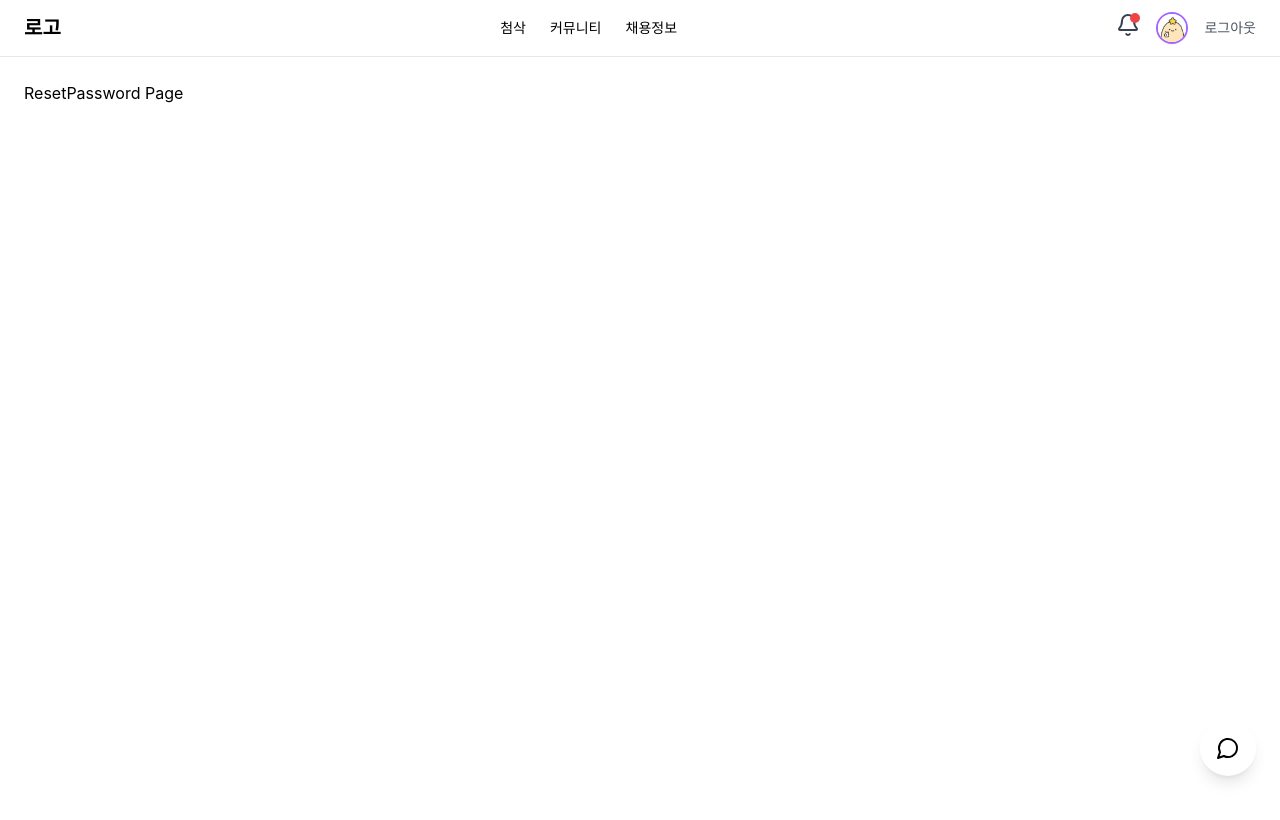
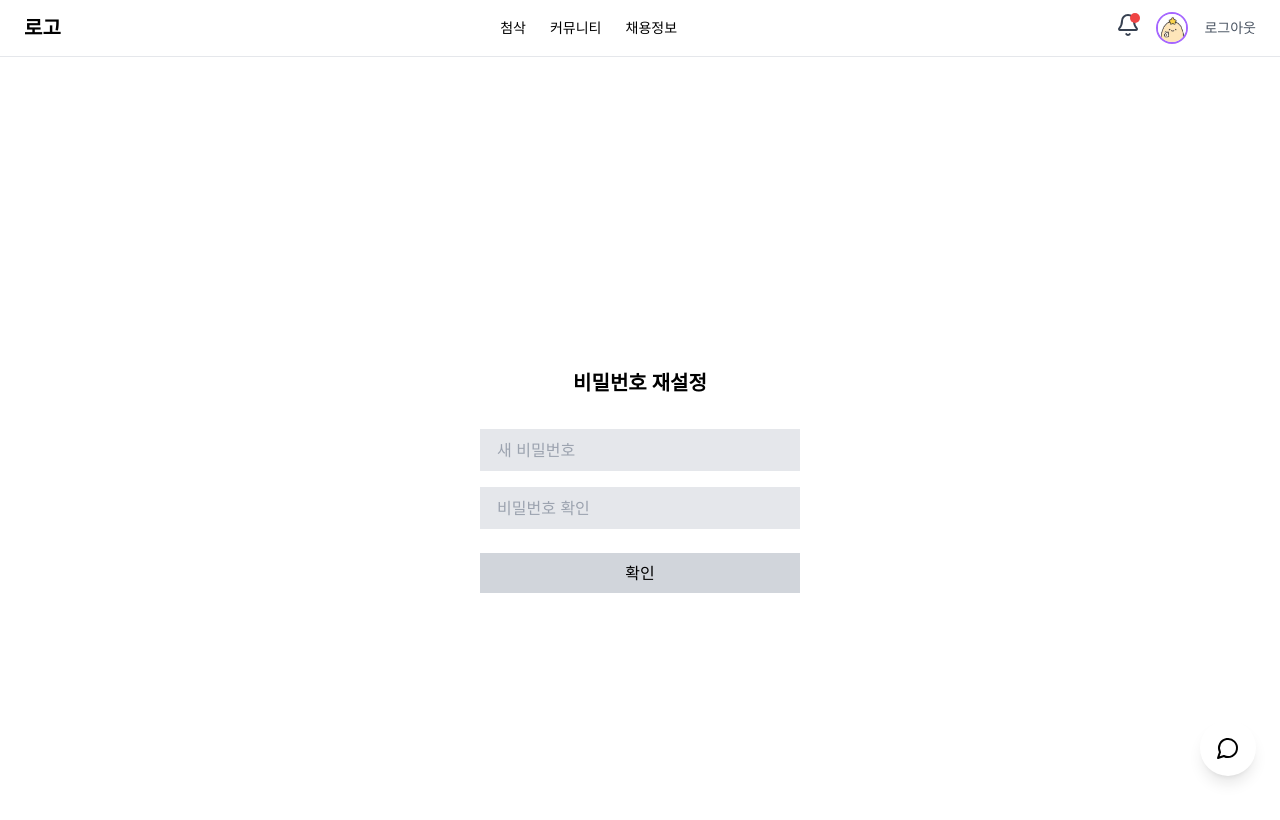
Before and after one commit to KwonAYeong/pofolling_frontend, a React (Create React App) app: page /password/reset in a window 1280 px wide. Shown: the top 820 px of the page. Built offline with nearby package versions, Linux system fonts and the light colour scheme.

Commit message:
feat: 비밀번호 찾기 및 재설정, 멘토 가입  라우트 재설정

```diff
--- a/src/pages/auth/Login.tsx
+++ b/src/pages/auth/Login.tsx
@@ -60,7 +60,7 @@ export default function LoginPage() {
         <div className="mt-6 flex justify-between text-sm text-blue-500 font-medium">
           <button onClick={() => navigate('/Signupmentee')}
             className="px-6 py-2 bg-green-500 text-white rounded">멘티 가입하기</button>
-          <button onClick={() => navigate('/ResetPassword')}>비밀번호 찾기</button>
+          <button onClick={() => navigate('/password/verify')}>비밀번호 찾기</button>
           <button onClick={() => navigate('/SignupMentor')}
             className="px-6 py-2 bg-blue-500 text-white rounded">멘토 가입하기</button>
         </div>
--- a/src/pages/auth/ResetPassword.tsx
+++ b/src/pages/auth/ResetPassword.tsx
@@ -1,5 +1,65 @@
-const ResetPassword = () => {
-    return <div>ResetPassword Page</div>;
+import React, { useState } from 'react';
+import { useNavigate } from 'react-router-dom';
+
+export default function ResetPassword() {
+  const navigate = useNavigate();
+
+  const [password, setPassword] = useState('');
+  const [confirmPassword, setConfirmPassword] = useState('');
+  const [isMatch, setIsMatch] = useState(true);
+
+  const handleSubmit = (e: React.FormEvent) => {
+    e.preventDefault();
+
+    if (!password || !confirmPassword) {
+      alert('비밀번호를 모두 입력해주세요.');
+      return;
+    }
+
+    if (password !== confirmPassword) {
+      setIsMatch(false);
+      return;
+    }
+
+    // 실제 비밀번호 업데이트 로직 (API 호출 등)
+    alert('비밀번호가 재설정되었습니다!');
+    navigate('/login'); // 로그인 페이지로 이동
   };
 
-  export default ResetPassword;
+  return (
+    <div className="flex flex-col items-center justify-center min-h-screen bg-white">
+      <h2 className="text-xl font-semibold mb-8">비밀번호 재설정</h2>
+      <form
+        onSubmit={handleSubmit}
+        className="w-80 flex flex-col gap-4"
+      >
+        <input
+          type="password"
+          placeholder="새 비밀번호"
+          value={password}
+          onChange={(e) => setPassword(e.target.value)}
+          className="px-4 py-2 border bg-gray-200"
+        />
+        <input
+          type="password"
+          placeholder="비밀번호 확인"
+          value={confirmPassword}
+          onChange={(e) => {
+            setConfirmPassword(e.target.value);
+            setIsMatch(true); // 입력 중일 땐 경고 숨김
+          }}
+          className="px-4 py-2 border bg-gray-200"
+        />
+        {!isMatch && (
+          <p className="text-red-500 text-sm">비밀번호가 일치하지 않습니다.</p>
+        )}
+        <button
+          type="submit"
+          className="bg-gray-300 px-4 py-2 mt-2 hover:bg-gray-400 transition"
+        >
+          확인
+        </button>
+      </form>
+    </div>
+  );
+}
--- /dev/null
+++ b/src/pages/auth/VerifyUser.tsx
@@ -0,0 +1,59 @@
+import React, { useState } from 'react';
+import { useNavigate } from 'react-router-dom'; // ✅ 추가
+
+export default function VerifyUser() {
+  const [name, setName] = useState('');
+  const [email, setEmail] = useState('');
+  const [phone, setPhone] = useState('');
+  const navigate = useNavigate(); // ✅ 선언
+
+  const handleSubmit = (e: React.FormEvent) => {
+    e.preventDefault();
+
+    if (!name || !email || !phone) {
+      alert('모든 정보를 입력해주세요.');
+      return;
+    }
+
+    // ✅ 다음 페이지로 이동
+    navigate('/password/reset');
+  };
+
+  return (
+    <div className="flex flex-col items-center justify-center min-h-screen bg-white">
+      <h2 className="text-xl font-semibold mb-8">본인 인증</h2>
+      <form
+        onSubmit={handleSubmit}
+        className="w-80 flex flex-col gap-4"
+      >
+        <input
+          type="text"
+          placeholder="이름"
+          value={name}
+          onChange={(e) => setName(e.target.value)}
+          className="px-4 py-2 border bg-gray-200"
+        />
+        <input
+          type="email"
+          placeholder="이메일"
+          value={email}
+          onChange={(e) => setEmail(e.target.value)}
+          className="px-4 py-2 border bg-gray-200"
+        />
+        <input
+          type="tel"
+          placeholder="전화번호"
+          value={phone}
+          onChange={(e) => setPhone(e.target.value)}
+          className="px-4 py-2 border bg-gray-200"
+        />
+        <button
+          type="submit"
+          className="bg-gray-300 px-4 py-2 mt-2 hover:bg-gray-400 transition"
+        >
+          다음
+        </button>
+      </form>
+    </div>
+  );
+}
--- a/src/routes/signup.tsx
+++ b/src/routes/signup.tsx
@@ -2,9 +2,12 @@ import { Route } from 'react-router-dom';
 
 import Main from '../pages/home/Main';
 import Login from '../pages/auth/Login';
-import SignupMentor from '../pages/auth/signupmentor';
-import ResetPassword from '../pages/auth/ResetPassword';
-import VerifyMentor from '../pages/auth/VerifyMentor';
+import SignupMentor from '../pages/auth/signupmentor'; // 멘토 회원가입입
+import ResetPassword from '../pages/auth/ResetPassword'; // 비밀번호 재설정
+import VerifyMentor from '../pages/auth/VerifyMentor'; // 본인인증증
+import SignupMentee from '../pages/auth/signupmentee'; // 멘티 회원가입
+
+import VerifyUser from '../pages/auth/VerifyUser';
 
 const SignupRoutes = (
   <>
@@ -15,6 +18,8 @@ const SignupRoutes = (
     <Route path="/SignupMentor" element={<SignupMentor />} />
     <Route path="password/reset" element={<ResetPassword />} />
     <Route path="mentor/verify" element={<VerifyMentor />} />
+    <Route path="/SignupMentee" element={<SignupMentee />} />
+    <Route path="password/verify" element={<VerifyUser />} />
   </>
 );
 
```
